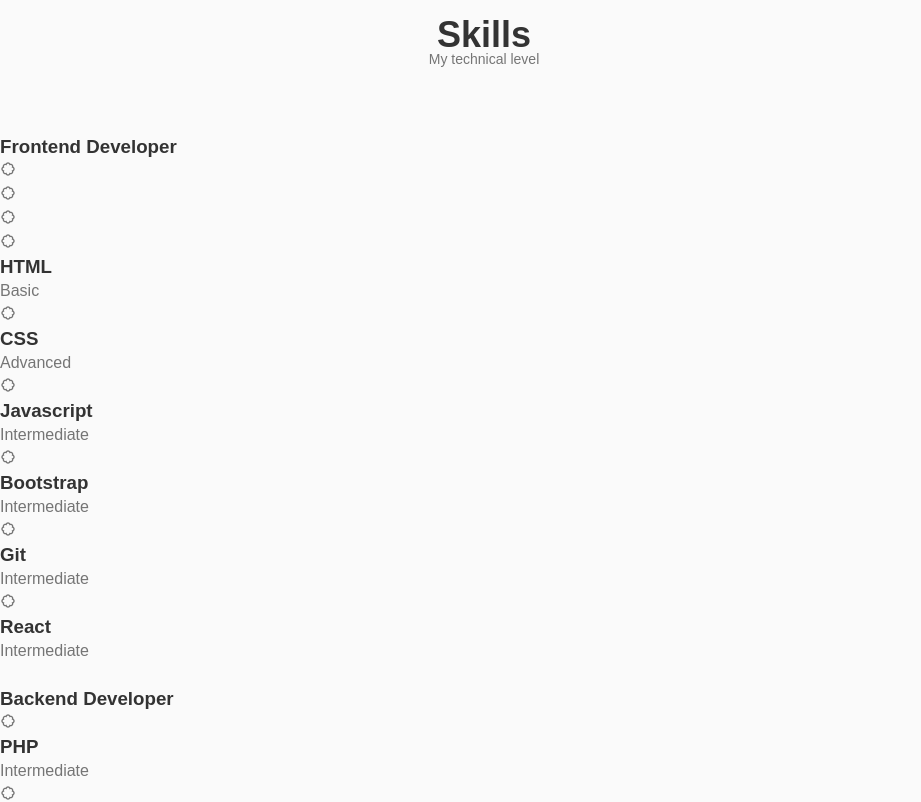
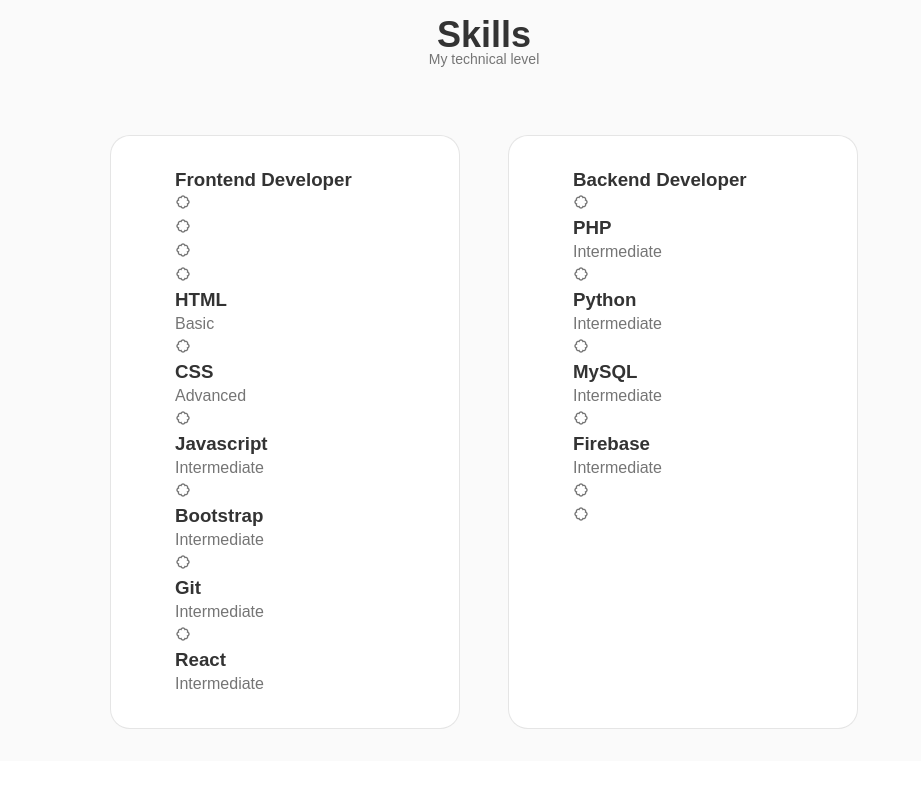
Before and after one commit to martinmorondo/portfolio-con-react, a React (Vite) app: page / in a window 1280 px wide. Shown: the part 1340-2142 px from the top of the page, without its empty margins (0-921 px from the left). After the commit the page ends 2101 px from the top, so only its background shows below. Built offline with nearby package versions, Linux system fonts and the light colour scheme.

Commit message:
Fixed two classes in the Frontend.jsx and Backend.js component

```diff
--- a/src/components/skills/Backend.jsx
+++ b/src/components/skills/Backend.jsx
@@ -2,7 +2,7 @@
 
 const Backend = () => {
   return (
-    <div className='sklls-content'>
+    <div className='skills-content'>
     <h3 className='skills-title'>Backend Developer</h3>
 
     <div className='skills-box'>
--- a/src/components/skills/Frontend.jsx
+++ b/src/components/skills/Frontend.jsx
@@ -2,7 +2,7 @@
 
 const Frontend = () => {
   return (
-    <div className='sklls-content'>
+    <div className='skills-content'>
         <h3 className='skills-title'>Frontend Developer</h3>
 
         <div className='skills-box'>
--- a/src/components/skills/Skills.jsx
+++ b/src/components/skills/Skills.jsx
@@ -9,7 +9,7 @@
         <h2 className='section-title'>Skills</h2>
       <span className='section-subtitle'>My technical level</span>
 
-      <div className='skills-contaner container grid'>
+      <div className='skills-container container grid'>
         <Frontend />
         <Backend />
 
--- a/src/components/skills/skills.css
+++ b/src/components/skills/skills.css
@@ -0,0 +1,12 @@
+.skills-container {
+    grid-template-columns: repeat(2, 350px);
+    column-gap: 3rem;
+    justify-content: center;
+}
+
+.skills-content {
+    background-color: var(--container-color);
+    border: 1px solid rgba(0, 0, 0, 0.1);
+    padding: 2rem 4rem;
+    border-radius: 1.25rem;
+}
```
